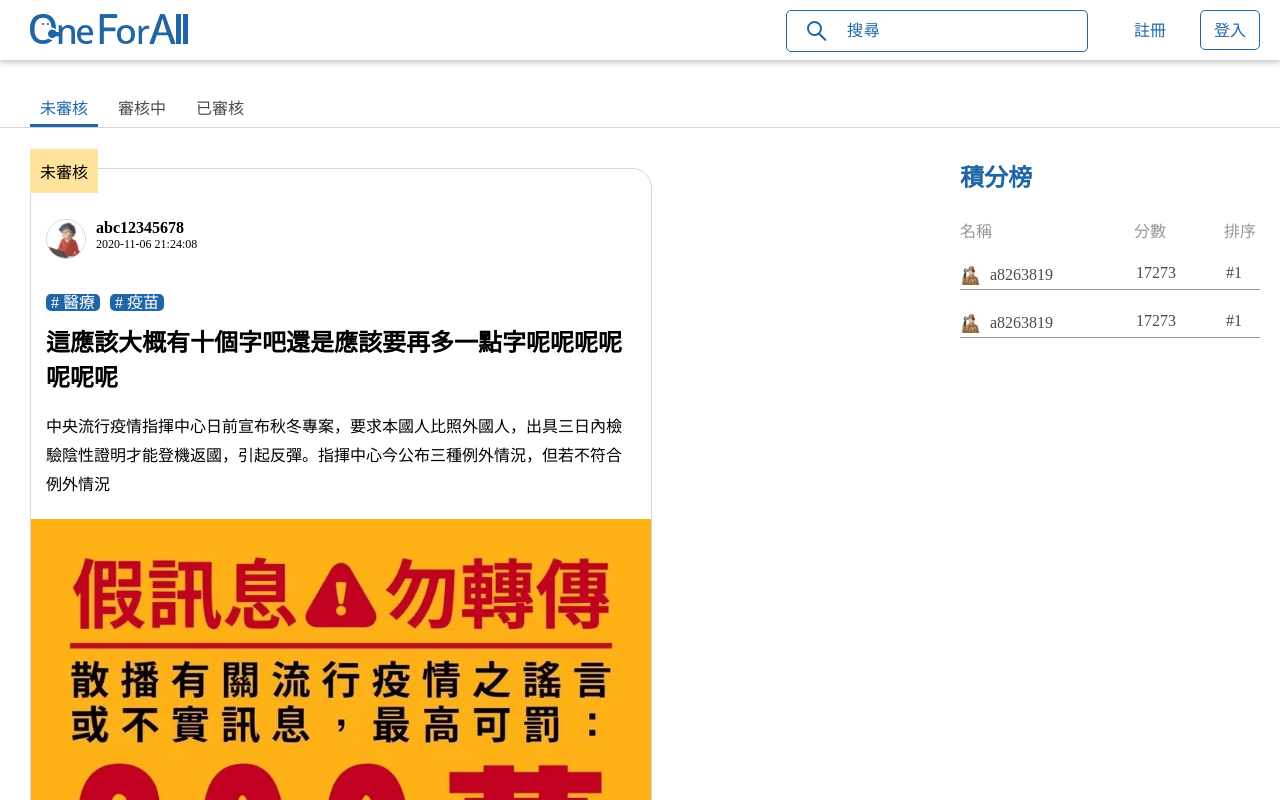
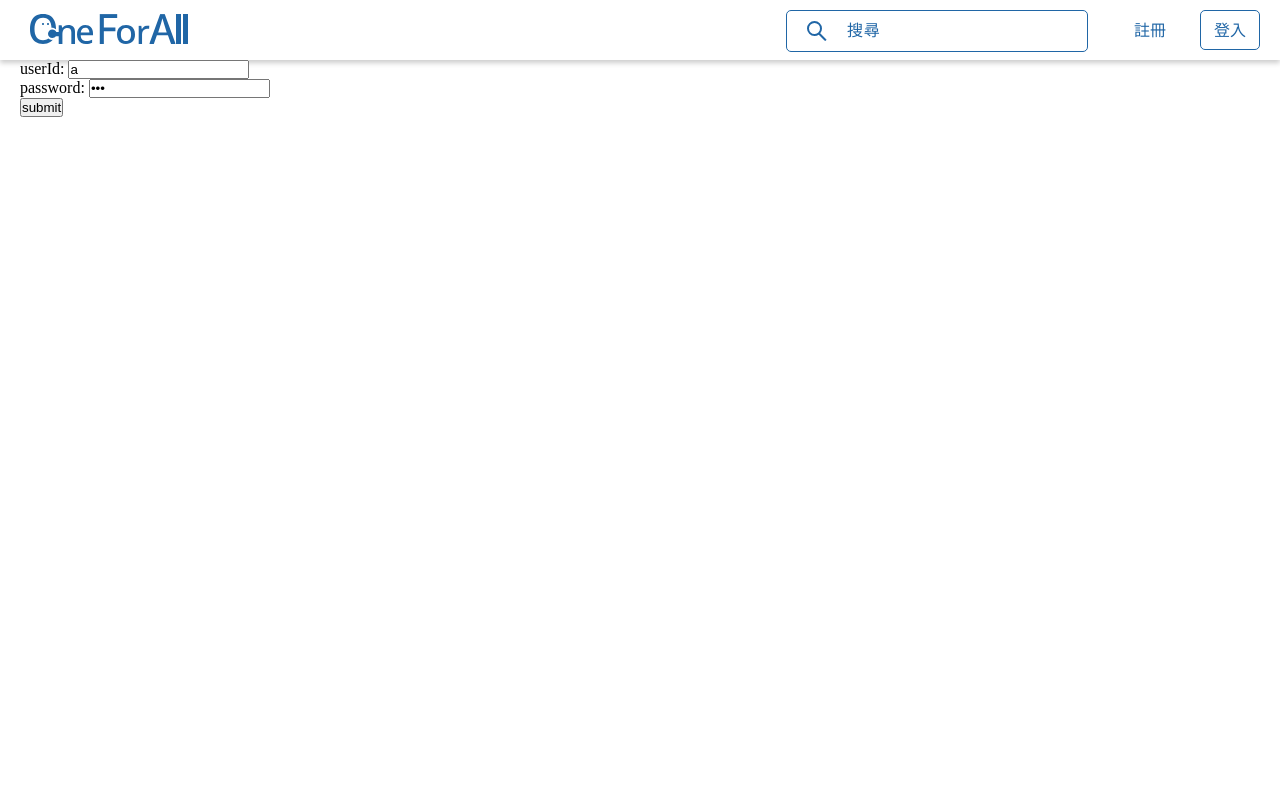
Before and after one commit to shuan86/oneforall-frontend, a React app: page /#/login in a window 1280 px wide. Shown: the top 800 px of the page. Built offline with nearby package versions, Linux system fonts and the light colour scheme.

Commit message:
finished rsa function

```diff
--- a/package.json
+++ b/package.json
@@ -2,6 +2,7 @@
     "name": "oneforall-frontend",
     "dependencies": {
         "axios": "^0.21.1",
+        "jsencrypt": "^3.0.0",
         "react": "^16.8",
         "react-dom": "^16.8",
         "react-router-dom": "^5.2.0"
--- a/src/App.js
+++ b/src/App.js
@@ -1,25 +1,29 @@
-import React from 'react';
-import { Link, BrowserRouter, Switch, Route } from 'react-router-dom';
-import Navbar from './components/Nav/NavBar';
-import HomePage from './views/HomePage/HomePage';
-import MemberPage from './views/MemberPage/MemberPage';
-import EnrollPage from './views/EnrollPage/EnrollPage'
+import React from "react";
+import {
+  Link,
+  HashRouter,
+  BrowserRouter,
+  Switch,
+  Route,
+} from "react-router-dom";
+import Navbar from "./components/Nav/NavBar";
+import HomePage from "./views/HomePage/HomePage";
+import MemberPage from "./views/MemberPage/MemberPage";
+import EnrollPage from "./views/EnrollPage/EnrollPage";
+import LoginPage from "./views/LoginPage/LoginPage";
 
 const App = () => (
-
-
-    <BrowserRouter>
+  <HashRouter>
     <div>
       <Navbar />
       <Switch>
         <Route path="/member" component={MemberPage} />
         <Route path="/enroll" component={EnrollPage} />
+        <Route path="/login" component={LoginPage} />
         <Route path="/" component={HomePage} />
       </Switch>
     </div>
-    </BrowserRouter>
-
+  </HashRouter>
 );
 
-
 export default App;
--- a/src/components/Enroll/EnrollForm.js
+++ b/src/components/Enroll/EnrollForm.js
@@ -1,19 +1,23 @@
-import React, { useState } from 'react';
-import axios from 'axios'
+import React, { useState } from "react";
+import axios from "axios";
 import configData from "../../config.json";
-
-
-
+import { EnrollLoginFiled as Field } from "../FormField/FormField";
+import { encrypt } from "../../modules/encrypt";
 const EnrollForm = () => {
-
   const [userId, setUserId] = useState("a");
   const [password, setPassword] = useState("123");
   const [userName, setUserName] = useState("a");
-    const [email, setEmail] = useState('da@gmail.com');
-    const [publicKey, setPublicKey] = useState('123');
+  const [email, setEmail] = useState("da@gmail.com");
+  const [publicKey, setPublicKey] = useState("123");
+  const [errorMessage, setErrorMessage] = useState({
+    userId: "",
+    password: "",
+    userName: "",
+    email: "",
+    publicKey: "",
+  });
 
-    const onClickPost = async () => {
-        //console.log('configData.SERVER_URL:', configData.SERVER_URL);
+  const onClickSubmit = async () => {
     const data = {
       id: 0,
       userId: userId,
@@ -21,46 +25,84 @@ const EnrollForm = () => {
       userName: userName,
       email: email,
       publicKey: publicKey,
+      token: "",
+    };
+    try {
+      const dataStr = JSON.stringify(data);
+      const rsaData = await encrypt(dataStr);
+      const result = await axios.post(configData.SERVER_URL + "/enroll", {
+        rsaData,
+      });
+      console.log("result:", result);
+    } catch (e) {
+      console.log(e);
     }
-        try {
-            const result = await axios.post(configData.SERVER_URL + '/enroll', data)
-            console.log('result:', result);
-        }
-        catch (e) {
-            console.log('error:', e);
-
-        }
-
-
-    }
+  };
   return (
     <div>
+      <Field
+        htmlFor="userId"
+        labelContent="userId:"
+        type="text"
+        name="userId"
+        id="userId"
+        value={userId}
+        setValue={setUserId}
+        errorMessage={errorMessage}
+        setErrorMessage={setErrorMessage}
+        thisFieldErrorMsg={errorMessage.userId}
+      />
+      <Field
+        htmlFor="password"
+        labelContent="password:"
+        type="password"
+        name="password"
+        id="password"
+        value={password}
+        setValue={setPassword}
+        errorMessage={errorMessage}
+        setErrorMessage={setErrorMessage}
+        thisFieldErrorMsg={errorMessage.password}
+      />
+      <Field
+        htmlFor="userName"
+        labelContent="userName:"
+        type="text"
+        name="userName"
+        id="userName"
+        value={userName}
+        setValue={setUserName}
+        errorMessage={errorMessage}
+        setErrorMessage={setErrorMessage}
+        thisFieldErrorMsg={errorMessage.userName}
+      />
+      <Field
+        htmlFor="email"
+        labelContent="email:"
+        type="email"
+        name="email"
+        id="email"
+        value={email}
+        setValue={setEmail}
+        errorMessage={errorMessage}
+        setErrorMessage={setErrorMessage}
+        thisFieldErrorMsg={errorMessage.email}
+      />
+      <Field
+        htmlFor="publicKey"
+        labelContent="publicKey:"
+        type="text"
+        name="publicKey"
+        id="publicKey"
+        value={publicKey}
+        setValue={setPublicKey}
+        errorMessage={errorMessage}
+        setErrorMessage={setErrorMessage}
+        thisFieldErrorMsg={errorMessage.publicKey}
+      />
 
-            <div>
-                <label htmlFor="userId">userId: </label>
-                <input type="text" name="userId" id="userId" value={userId} onChange={v => setUserId(v.target.value)} />
+      <button onClick={onClickSubmit}>submit</button>
     </div>
-            <div>
-                <label htmlFor="password">password: </label>
-                <input type="password" name="password" id="password" value={password} onChange={(v) => setPassword(v.target.value)} />
-            </div>
-            <div>
-                <label htmlFor="userName">userName: </label>
-                <input type="text" name="userName" id="userName" value={userName} onChange={(v) => setUserName(v.target.value)} />
-            </div>
-            <div>
-                <label htmlFor="email">email: </label>
-                <input type="email" name="email" id="email" value={email} onChange={(v) => setEmail(v.target.value)} />
-            </div>
-            <div>
-                <label htmlFor="publicKey">publicKey: </label>
-                <input type="text" name="publicKey" id="publicKey" value={publicKey} onChange={(v) => setPublicKey(v.target.value)} />
-            </div>
-
-            <button onClick={onClickPost}>submit</button>
-
-        </div>
-    )
-
-}
+  );
+};
 export default EnrollForm;
--- /dev/null
+++ b/src/components/FormField/FormField.js
@@ -0,0 +1,76 @@
+import React from "react";
+export const EnrollLoginFiled = ({
+  htmlFor,
+  labelContent,
+  type,
+  name,
+  id,
+  value,
+  setValue,
+  errorMessage,
+  setErrorMessage,
+  thisFieldErrorMsg,
+}) => {
+  const validateLen = (value, min, max) => {
+    const minLenValid = value.length >= min;
+    const maxLenValid = value.length <= max;
+    let errorMsg = "";
+    if (minLenValid == false) errorMsg = "is too short";
+    else if (maxLenValid == false) errorMsg = "is too long";
+    else errorMsg = "";
+    return errorMsg;
+  };
+  const validateField = (fieldName, value) => {
+    let validateLenMsg = "";
+    switch (fieldName) {
+      case "userId":
+        validateLenMsg = validateLen(value, 1, 10);
+        setErrorMessage({
+          ...errorMessage,
+          userId: validateLenMsg,
+        });
+      case "password":
+        validateLenMsg = validateLen(value, 1, 10);
+        setErrorMessage({
+          ...errorMessage,
+          password: validateLenMsg,
+        });
+        break;
+      case "userName":
+        validateLenMsg = validateLen(value, 1, 10);
+        setErrorMessage({
+          ...errorMessage,
+          userName: validateLenMsg,
+        });
+      case "email":
+        const emailValid = value.match(/^([\w.%+-]+)@([\w-]+\.)+([\w]{2,})$/i);
+        errorMessage.email = emailValid ? "" : " is invalid";
+        setErrorMessage({ ...errorMessage, email: errorMessage.email });
+        break;
+      case "publicKey":
+        validateLenMsg = validateLen(value, 1, 15);
+        setErrorMessage({
+          ...errorMessage,
+          publicKey: validateLenMsg,
+        });
+      default:
+        break;
+    }
+  };
+  return (
+    <div>
+      <label htmlFor={htmlFor}>{labelContent} </label>
+      <input
+        type={type}
+        name={name}
+        id={id}
+        value={value}
+        onChange={(v) => {
+          validateField(name, v.target.value);
+          setValue(v.target.value);
+        }}
+      />
+      {thisFieldErrorMsg.length > 0 ? <h2>{thisFieldErrorMsg}</h2> : null}
+    </div>
+  );
+};
--- /dev/null
+++ b/src/components/Login/Login.js
@@ -0,0 +1,59 @@
+import React, { useState } from "react";
+import { EnrollLoginFiled as Field } from "../FormField/FormField";
+import configData from "../../config.json";
+import axios from "axios";
+import { encrypt } from "../../modules/encrypt";
+
+const LoginForm = () => {
+  const [userId, setUserId] = useState("a");
+  const [password, setPassword] = useState("123");
+  const [errorMessage, setErrorMessage] = useState({
+    userId: "",
+    password: "",
+  });
+  const data = {
+    userId: userId,
+    password: password,
+  };
+  const onClickSubmit = async () => {
+    try {
+      const rsaData = await encrypt(JSON.stringify(data));
+      const result = await axios.post(configData.SERVER_URL + "/login", {
+        rsaData,
+      });
+      console.log("result:", result);
+    } catch (error) {
+      console.error("error:", error);
+    }
+  };
+  return (
+    <div>
+      <Field
+        htmlFor="userId"
+        labelContent="userId:"
+        type="text"
+        name="userId"
+        id="userId"
+        value={userId}
+        setValue={setUserId}
+        errorMessage={errorMessage}
+        setErrorMessage={setErrorMessage}
+        thisFieldErrorMsg={errorMessage.userId}
+      />
+      <Field
+        htmlFor="password"
+        labelContent="password:"
+        type="password"
+        name="password"
+        id="password"
+        value={password}
+        setValue={setPassword}
+        errorMessage={errorMessage}
+        setErrorMessage={setErrorMessage}
+        thisFieldErrorMsg={errorMessage.password}
+      />
+      <button onClick={onClickSubmit}>submit</button>
+    </div>
+  );
+};
+export default LoginForm;
--- a/src/config.json
+++ b/src/config.json
@@ -1,7 +1,9 @@
 {
-    "SERVER_URL": "http://127.0.0.1:3000/api",
-    "THEME_COLORS": {
-        "PRIMARY": "#007bff",
-        "SECONDARY": "#fc3"
-    }
+  "SERVER_URL": "http://127.0.0.1:3000/api",
+  "PUBLIC_KEY": "-----BEGIN PUBLIC KEY----- MIGfMA0GCSqGSIb3DQEBAQUAA4GNADCBiQKBgQDPYoHcZNV1bR/O6Km+z04SzPtG smQhjZRutLpbhLIhZWL7gQI+Q2AisFekXKa6fJDZC9/h++l8J3MOz6PEH/gBpd/h 0rgobiY1pQvpbQp8e8kcFNEuSUTsi5YPvZAkjHJTHSo1PVoXUEaPjXbJnWJLUb+p r0KuJ6OAFGkfgmuqFQIDAQAB -----END PUBLIC KEY-----",
+
+  "THEME_COLORS": {
+    "PRIMARY": "#007bff",
+    "SECONDARY": "#fc3"
+  }
 }
--- /dev/null
+++ b/src/modules/encrypt.js
@@ -0,0 +1,14 @@
+import JSEncrypt from "jsencrypt/bin/jsencrypt.min.js";
+import configData from "../config.json";
+export const encrypt = (data) => {
+  try {
+    const encrypt = new JSEncrypt();
+    const pubKey = configData.PUBLIC_KEY;
+    encrypt.setPublicKey(pubKey);
+    const rsaData = encrypt.encrypt(data);
+    console.log("rsaData:", rsaData, "pubKey:", pubKey, "data:", data); // base64
+    return rsaData;
+  } catch (e) {
+    console.log(e);
+  }
+};
--- /dev/null
+++ b/src/views/LoginPage/LoginPage.js
@@ -0,0 +1,15 @@
+import React from "react";
+import LoginForm from "../../components/Login/Login";
+
+const Login = () => {
+  return (
+    <div>
+      <div className="container">
+        <div className="enrollPageContent">
+          <LoginForm />
+        </div>
+      </div>
+    </div>
+  );
+};
+export default Login;
```
Also changed, not shown: src/components/Nav/NavBar.js (+33 -20 lines), 1 other file (tests, documents, lock files or other folders). Lines whose indentation alone changed are shown as unchanged.
